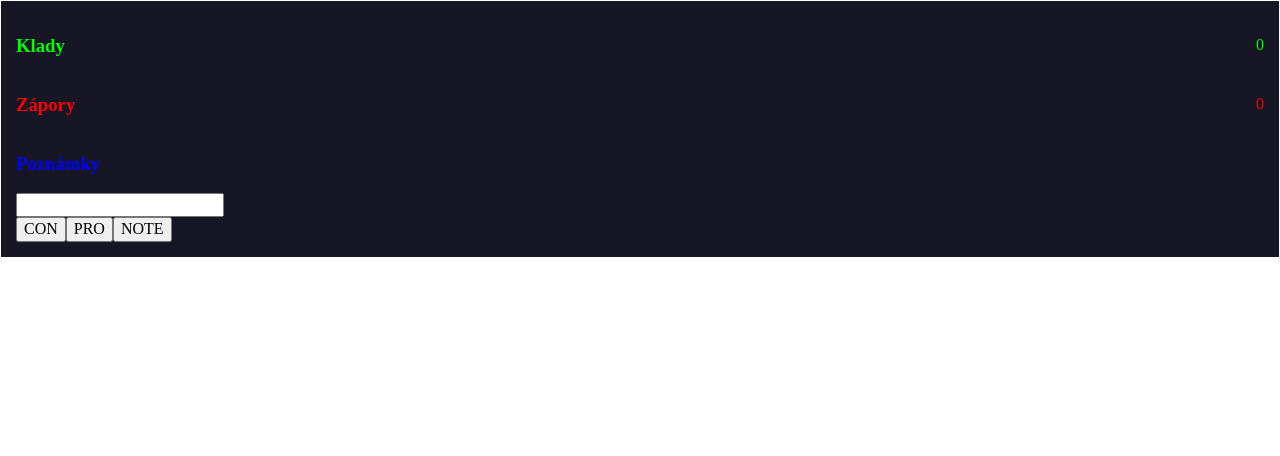
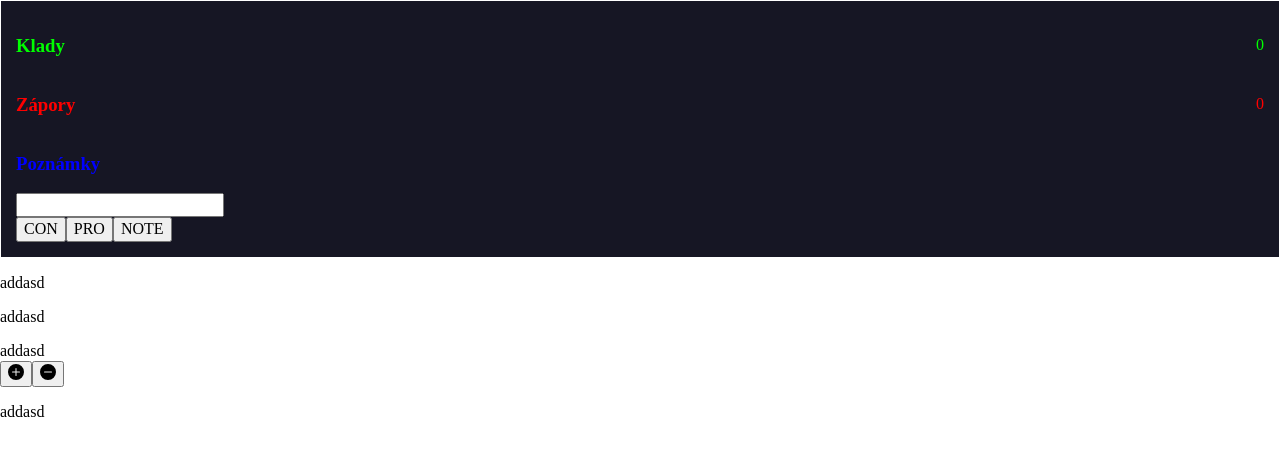
Before and after one commit to janvacek/cv, a React (Create React App) app: page / in a window 1280 px wide. Shown: the top 456 px of the page. Built offline with nearby package versions, Linux system fonts and the light colour scheme.

Commit message:
interactableContent + contextProvider implementation

```diff
--- a/package.json
+++ b/package.json
@@ -21,9 +21,11 @@
     "react-dom": "^18.2.0",
     "react-scripts": "5.0.1",
     "sass": "^1.56.1",
-    "typescript": "^4.9.3"
+    "typescript": "^4.9.3",
+    "uuid": "^9.0.0"
   },
   "devDependencies": {
+    "@types/uuid": "^8.3.4",
     "craco": "^0.0.3"
   },
   "eslintConfig": {
--- a/src/App.tsx
+++ b/src/App.tsx
@@ -1,12 +1,22 @@
-import React from 'react';
+import React  from 'react'
 import ProsConsSummary from '~/src/Components/ProsConsSummary/ProsConsSummary'
+import InteractableContent from '~/src/Components/InteractableContent/InteractableContent'
+import { ProsConsContextProvider } from '~/src/Infrastructure/ProsConsContext/ProsConsContext'
 
 function App() {
-  return (
-    <>
-      <ProsConsSummary />
-    </>
-  );
+	return (
+		<ProsConsContextProvider>
+			<ProsConsSummary/>
+			<div>
+				<p>addasd</p>
+				<p>addasd</p>
+				<InteractableContent id="test-1" heading="Testovací položka 1">
+					addasd
+				</InteractableContent>
+				<p>addasd</p>
+			</div>
+		</ProsConsContextProvider>
+	)
 }
 
-export default App;
+export default App
--- /dev/null
+++ b/src/Components/InteractableContent/InteractableContent.tsx
@@ -0,0 +1,47 @@
+import { ReactNode, useContext, useMemo } from 'react'
+import InteractableContentControls from '~/src/Components/InteractableContent/InteractableContentControls'
+import {
+	ProsConsContext,
+	ProsConsContextType
+} from '~/src/Infrastructure/ProsConsContext/ProsConsContext'
+import { ProsConsType } from '~/src/Model/ProsConsSummary/ProsConsItem'
+
+interface Props {
+	children: ReactNode
+	heading: string
+	id: string
+	tagName?: keyof JSX.IntrinsicElements
+}
+
+const defaultProps: Partial<Props> = {
+	tagName: 'p'
+}
+
+export default function InteractableContent(props: Props) {
+	props = {...defaultProps, ...props}
+	const { id: propsId } = props
+	const { prosCons, addItem: addProsConsItem, removeItem: removeProsConsItem } = useContext<ProsConsContextType>(ProsConsContext)
+	const Tag = props.tagName as keyof JSX.IntrinsicElements
+
+	const addItem = (type: ProsConsType) => {
+		addProsConsItem(props.heading, type, props.id)
+	}
+
+	const removeItem = () => {
+		removeProsConsItem(props.id)
+	}
+
+	const isSelected = useMemo<boolean>(() => prosCons.items.some(i => i.id === propsId), [prosCons, propsId])
+
+	return (
+		<Tag className="interactable-content">
+			{props.children}
+			<InteractableContentControls
+				id={props.id}
+				isSelected={isSelected}
+				onAdd={addItem}
+				onRemove={removeItem}
+			/>
+		</Tag>
+	)
+}
--- /dev/null
+++ b/src/Components/InteractableContent/InteractableContentControls.tsx
@@ -0,0 +1,36 @@
+import { ProsConsType } from '~/src/Model/ProsConsSummary/ProsConsItem'
+import MinusIcon from '~/src/Components/Icons/MinusIcon'
+import PlusIcon from '~/src/Components/Icons/PlusIcon'
+import TrashIcon from '~/src/Components/Icons/TrashIcon'
+
+interface Props {
+	id: string
+	isSelected?: boolean
+	onAdd: (type: ProsConsType) => void
+	onRemove: () => void
+}
+
+const defaultProps: Partial<Props> = {
+	isSelected: false
+}
+
+export default function InteractableContentControls(props: Props) {
+	props = { ...defaultProps, ...props }
+
+	const addItem = (type: ProsConsType) => {
+		props.onAdd(type)
+	}
+
+	return (
+		<div className="interactable-content-controls">
+			{props.isSelected ? (
+				<button onClick={props.onRemove}><TrashIcon/></button>
+			) : (
+				<>
+					<button onClick={() => addItem(ProsConsType.PRO)}><PlusIcon/></button>
+					<button onClick={() => addItem(ProsConsType.CON)}><MinusIcon/></button>
+				</>
+			)}
+		</div>
+	)
+}
--- a/src/Components/ProsConsSummary/ProsConsList.tsx
+++ b/src/Components/ProsConsSummary/ProsConsList.tsx
@@ -20,7 +20,7 @@ export default function ProsConsList(props: Props) {
 
 	const itemsToRender = useMemo<ReactNode[]>(() => {
 		return items?.map((pci: ProsConsItemType, index) => {
-			return <ProsConsItem key={`${pci.text}-${index}`} item={pci} onRemoveItem={() => onRemoveItem(pci)} />
+			return <ProsConsItem key={pci.id} item={pci} onRemoveItem={() => onRemoveItem(pci)} />
 		}) ?? []
 	}, [items, onRemoveItem])
 
--- a/src/Components/ProsConsSummary/ProsConsSummary.tsx
+++ b/src/Components/ProsConsSummary/ProsConsSummary.tsx
@@ -1,27 +1,28 @@
 import ProsConsInput from '~/src/Components/ProsConsSummary/ProsConsInput'
 import { ProsConsItem as ProsConsItemType, ProsConsType } from '~/src/Model/ProsConsSummary/ProsConsItem'
-import { useState } from 'react'
 import ProsConsList from '~/src/Components/ProsConsSummary/ProsConsList'
+import { useContext } from 'react'
+import {
+	ProsConsContext,
+	ProsConsContextType
+} from '~/src/Infrastructure/ProsConsContext/ProsConsContext'
 
 export default function ProsConsSummary() {
-	const [prosCons, setProsCons] = useState<ProsConsItemType[]>([])
+	const { prosCons, addItem: addProsConsItem, removeItem: removeProsConsItem } = useContext<ProsConsContextType>(ProsConsContext)
 
 	const addItem = (input: string, type: ProsConsType) => {
-		setProsCons([...prosCons, {
-			text: input,
-			type: type
-		}])
+		addProsConsItem(input, type)
 	}
 
 	const removeItem = (item: ProsConsItemType) => {
-		setProsCons(prosCons.filter(pci => pci !== item))
+		removeProsConsItem(item.id)
 	}
 
 	return (
 		<div className="pros-cons-summary">
-			<ProsConsList className="pro" heading="Klady" items={prosCons.filter(i => i.type === ProsConsType.PRO)} onRemoveItem={removeItem} />
-			<ProsConsList className="con" heading="Zápory" items={prosCons.filter(i => i.type === ProsConsType.CON)} onRemoveItem={removeItem} />
-			<ProsConsList className="note" heading="Poznámky" items={prosCons.filter(i => i.type === ProsConsType.NOTE)} hideItemsCount onRemoveItem={removeItem} />
+			<ProsConsList className="pro" heading="Klady" items={prosCons.items.filter(i => i.type === ProsConsType.PRO)} onRemoveItem={removeItem} />
+			<ProsConsList className="con" heading="Zápory" items={prosCons.items.filter(i => i.type === ProsConsType.CON)} onRemoveItem={removeItem} />
+			<ProsConsList className="note" heading="Poznámky" items={prosCons.items.filter(i => i.type === ProsConsType.NOTE)} hideItemsCount onRemoveItem={removeItem} />
 			<ProsConsInput onButtonClick={addItem} />
 		</div>
 	)
--- /dev/null
+++ b/src/Infrastructure/ProsConsContext/ProsConsContext.tsx
@@ -0,0 +1,47 @@
+import { createContext, ReactNode, useState } from 'react'
+import { ProsConsItem, ProsConsType } from '~/src/Model/ProsConsSummary/ProsConsItem'
+import { useUuidGenerator } from '~/src/Infrastructure/Uuid/UuidGenerator'
+
+
+export interface ProsConsContextState {
+	items: ProsConsItem[]
+}
+
+const emptyProsConsContextState: ProsConsContextState = {
+	items: []
+}
+
+export interface ProsConsContextType {
+	prosCons: ProsConsContextState
+	addItem: (text: string, type: ProsConsType, id?: string) => void
+	removeItem: (id: string) => void
+}
+
+interface ProsConsContextProviderProps {
+	children: ReactNode
+}
+
+export const ProsConsContext = createContext<ProsConsContextType>({
+	prosCons: emptyProsConsContextState,
+	removeItem: () => {},
+	addItem: () => {}
+})
+
+export const ProsConsContextProvider = (props: ProsConsContextProviderProps) => {
+	const [prosCons, setProsCons] = useState<ProsConsContextState>({ items: [] })
+	const { generate } = useUuidGenerator()
+
+	const addItem = (text: string, type: ProsConsType, id: string = generate()) => {
+		setProsCons({ items: [...prosCons.items, { text, type, id }] })
+	}
+
+	const removeItem = (id: string) => {
+		setProsCons({ items: prosCons.items.filter(i => i.id !== id) })
+	}
+
+	return (
+		<ProsConsContext.Provider value={{ prosCons, addItem, removeItem }}>
+			{props.children}
+		</ProsConsContext.Provider>
+	)
+}
--- /dev/null
+++ b/src/Infrastructure/Uuid/UuidGenerator.ts
@@ -0,0 +1,11 @@
+import { v4 as uuidv4 } from 'uuid'
+
+export const useUuidGenerator = () => {
+	const generate = () => {
+		return uuidv4()
+	}
+
+	return {
+		generate
+	}
+}
--- a/src/Model/ProsConsSummary/ProsConsItem.ts
+++ b/src/Model/ProsConsSummary/ProsConsItem.ts
@@ -5,6 +5,7 @@ export enum ProsConsType {
 }
 
 export interface ProsConsItem {
+	id: string
 	text: string
 	type: ProsConsType
 }
--- /dev/null
+++ b/src/Styles/interactableContent.scss
@@ -0,0 +1,8 @@
+.interactable-content {
+  position: relative;
+  .interactable-content-controls {
+    position: absolute;
+    top: 0;
+    left: 0;
+  }
+}
```
Also changed, not shown: 1 other file (tests, documents, lock files or other folders).
